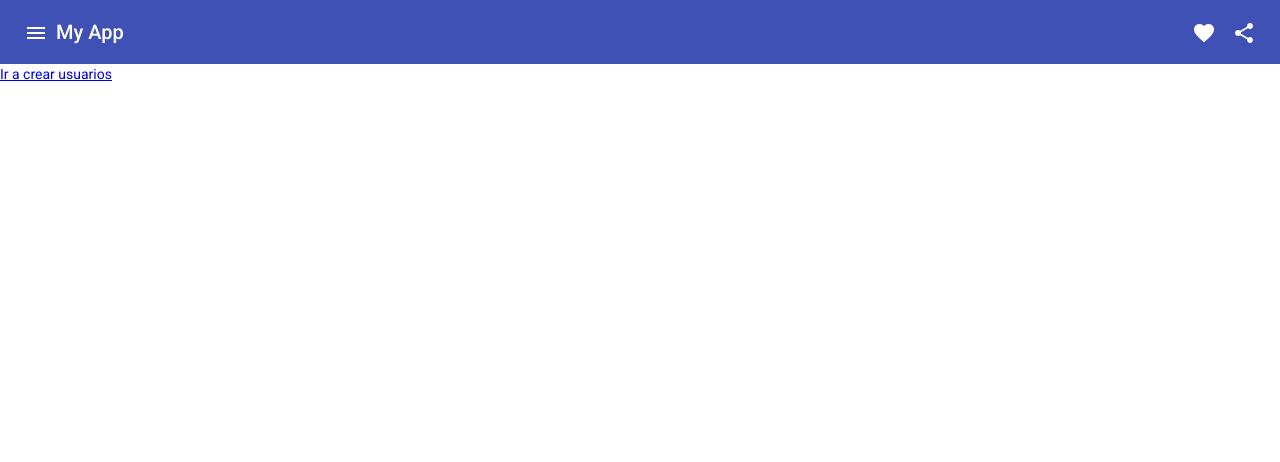
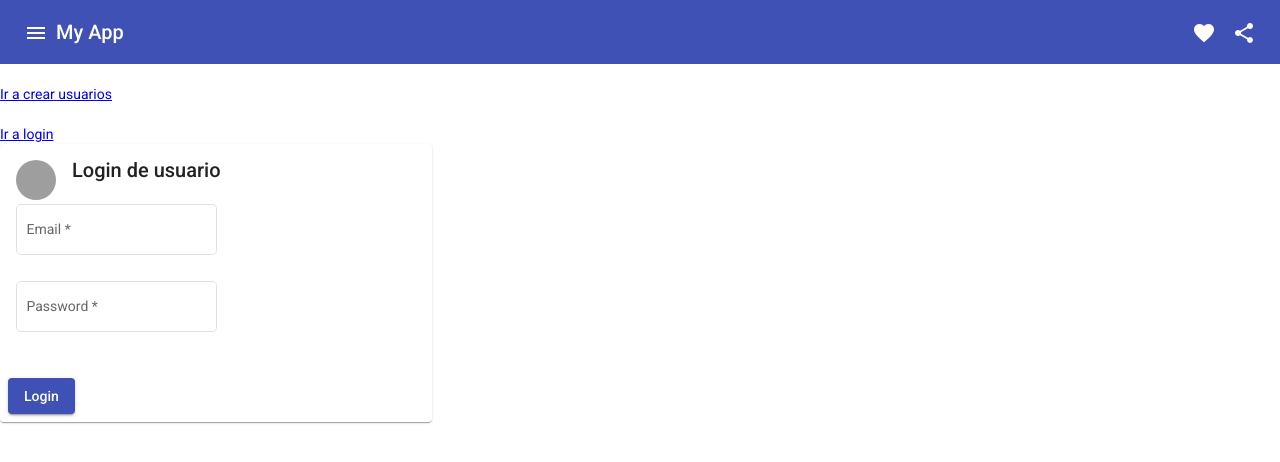
Before and after one commit to gustavoGarrido/clase_angular_marVier, an Angular app: page /login in a window 1280 px wide. Before the commit this address led to /. Shown: the top 462 px of the page. Built offline with nearby package versions, Linux system fonts and the light colour scheme; grey boxes are pictures that could not be loaded.

Commit message:
Agregado login

```diff
--- a/src/app/app-routing.module.ts
+++ b/src/app/app-routing.module.ts
@@ -1,6 +1,7 @@
 import { NgModule } from '@angular/core';
 import { RouterModule, Routes } from '@angular/router';
 import { UsuariosModule } from './pages/usuarios/usuarios.module';
+import { LoginModule } from './pages/login/login.module';
 
 
 
@@ -8,6 +9,10 @@ const routes: Routes = [
     {
       path:"usuarios",
       loadChildren:()=> import('src/app/pages/usuarios/usuarios.module').then(m=>UsuariosModule)
+    },
+    {
+      path:"login",
+      loadChildren:()=> import('src/app/pages/login/login.module').then(m=>LoginModule)
     }
 ];
 
--- a/src/app/app.component.html
+++ b/src/app/app.component.html
@@ -1,6 +1,13 @@
 
 <app-navbar></app-navbar>
 
-<a routerLink="usuarios">Ir a crear usuarios</a>
+<br>
+<div class="row">
+    <a routerLink="usuarios">Ir a crear usuarios</a>
+</div>
+<br>
+<div class="row">
+    <a routerLink="login">Ir a login</a>
+</div>
 
 <router-outlet></router-outlet>
--- a/src/app/app.module.ts
+++ b/src/app/app.module.ts
@@ -7,6 +7,8 @@ import { FormsModule } from '@angular/forms';
 import { BrowserAnimationsModule } from '@angular/platform-browser/animations';
 import {MatFormFieldModule} from '@angular/material/form-field';
 import { NavbarModule } from './components/navbar/navbar.module';
+import { HttpClientModule } from '@angular/common/http';
+
 
 @NgModule({
   declarations: [
@@ -18,7 +20,8 @@ import { NavbarModule } from './components/navbar/navbar.module';
     FormsModule,
     BrowserAnimationsModule,
     MatFormFieldModule,
-    NavbarModule
+    NavbarModule,
+    HttpClientModule
   ],
   providers: [],
   bootstrap: [AppComponent]
--- /dev/null
+++ b/src/app/pages/login/login.component.css
@@ -0,0 +1,8 @@
+.example-card {
+    max-width: 400px;
+  }
+
+  .example-header-image {
+    background-image: url('https://material.angular.io/assets/img/examples/shiba1.jpg');
+    background-size: cover;
+  }
--- /dev/null
+++ b/src/app/pages/login/login.component.html
@@ -0,0 +1,30 @@
+<form [formGroup]="this.formLogin">
+
+    <mat-card class="example-card">
+        <mat-card-header>
+          <div mat-card-avatar class="example-header-image"></div>
+          <mat-card-title>Login de usuario</mat-card-title>
+          <mat-card-subtitle></mat-card-subtitle>
+        </mat-card-header>
+        <mat-card-content>
+            <div class="row">
+                <mat-form-field appearance="outline">
+                    <mat-label>Email</mat-label>
+                    <input matInput formControlName="email">
+                </mat-form-field>
+            </div>
+            <div class="row">
+                <mat-form-field appearance="outline">
+                    <mat-label>Password</mat-label>
+                    <input matInput formControlName="password">
+                </mat-form-field>
+            </div>
+        </mat-card-content>
+        <mat-card-actions>
+          <button mat-raised-button color= "primary" (click)="hacerLogin()">Login</button>
+        </mat-card-actions>
+      </mat-card>
+
+
+
+</form>
--- /dev/null
+++ b/src/app/pages/login/login.component.ts
@@ -0,0 +1,30 @@
+import { Component, OnInit } from '@angular/core';
+import { FormBuilder, Validator, Validators } from '@angular/forms';
+import { LoginService } from '../../services/login.service';
+
+
+
+@Component({
+  selector: 'app-login',
+  templateUrl: './login.component.html',
+  styleUrls: ['./login.component.css']
+})
+export class LoginComponent implements OnInit {
+
+  constructor(public fb: FormBuilder, private loginService:LoginService) { }
+
+  formLogin = this.fb.group({
+    email:["", [Validators.required, Validators.email]],
+    password:["", Validators.required]
+  });
+
+  hacerLogin(){
+    this.loginService.login(this.formLogin.value).subscribe(resp=>{
+      console.log(resp)
+    })
+  }
+
+  ngOnInit(): void {
+  }
+
+}
--- a/src/app/services/login.service.ts
+++ b/src/app/services/login.service.ts
@@ -1,9 +1,14 @@
 import { Injectable } from '@angular/core';
+import { HttpClient } from '@angular/common/http';
 
 @Injectable({
   providedIn: 'root'
 })
 export class LoginService {
 
-  constructor() { }
+  constructor(private http: HttpClient) { }
+
+  login(loginForm:{}){
+    return this.http.post('http://localhost:3000/users/login', loginForm)
+  }
 }
```
Also changed, not shown: src/app/pages/login/login-routing.module.ts (added, +13 -0 lines), src/app/pages/login/login.module.ts (added, +28 -0 lines).
